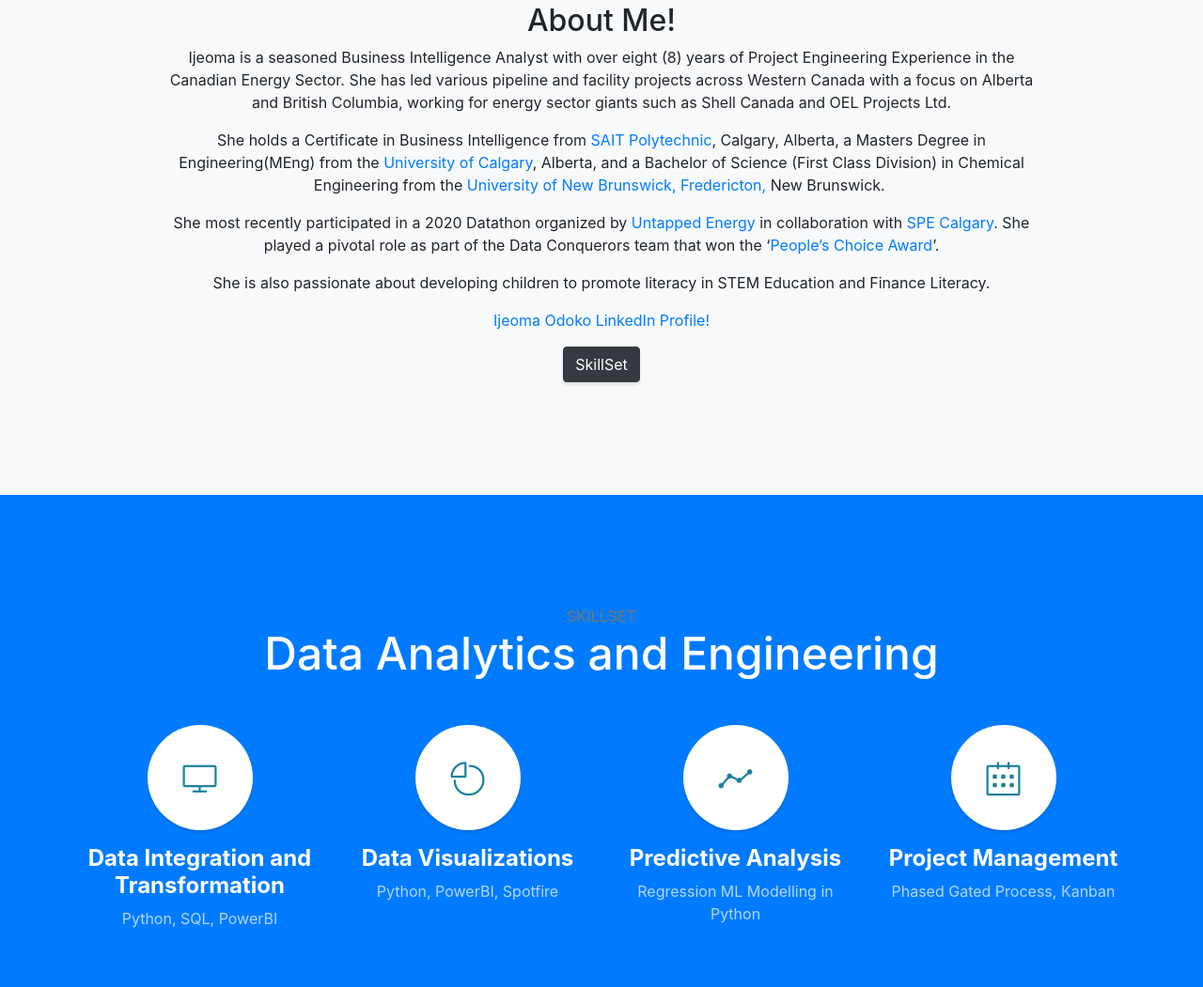
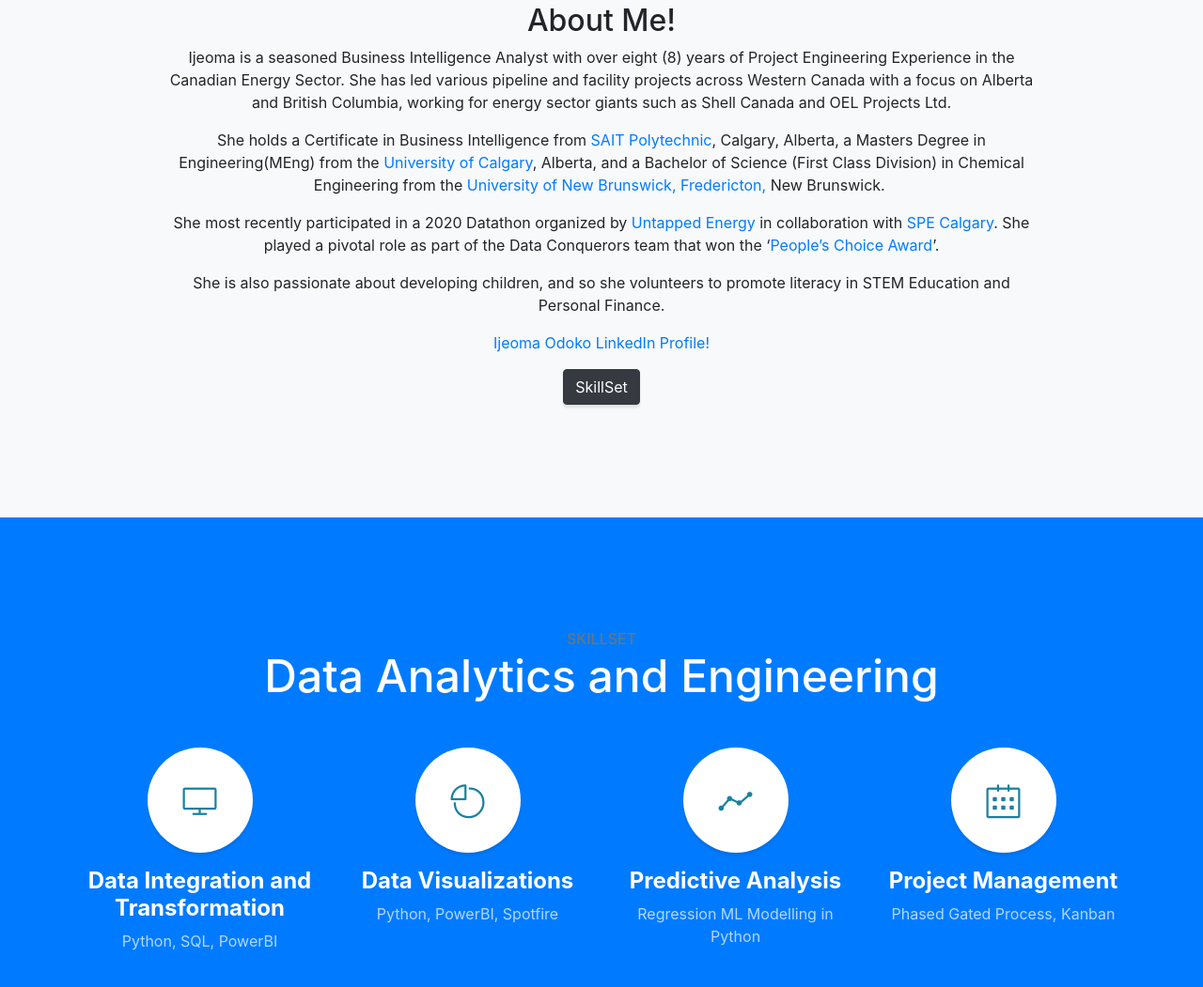
Before and after one commit to IjeomaOdoko/IjeomaOdoko.github.io, a website with bundled scripts: page index.html in a window 1280 px wide. Shown: the part 917-1968 px from the top of the page at 94% size. Built offline with nearby package versions, Linux system fonts and the light colour scheme.

Commit message:
Update index.html

```diff
--- a/index.html
+++ b/index.html
@@ -76,7 +76,7 @@
   <p>Ijeoma is a seasoned Business Intelligence Analyst with over eight (8) years of Project Engineering Experience in the Canadian Energy Sector. She has led various pipeline and facility projects across Western Canada with a focus on Alberta and British Columbia, working for energy sector giants such as Shell Canada and OEL Projects Ltd.</p>
 <p>She holds a Certificate in Business Intelligence from <a href="https://www.sait.ca/">SAIT Polytechnic</a>, Calgary, Alberta, a Masters Degree in Engineering(MEng) from the <a href="https://schulich.ucalgary.ca/">University of Calgary</a>, Alberta, and a Bachelor of Science (First Class Division) in Chemical Engineering from the <a href="https://www.unb.ca/fredericton/engineering/depts/chemical/index.html">University of New Brunswick, Fredericton,</a> New Brunswick.&nbsp;</p>
 <p>She most recently participated in a 2020 Datathon organized by <a href="https://www.untappedenergy.ca/">Untapped Energy</a> in collaboration with <a href="http://calgary.spe.org/home">SPE Calgary</a>. She played a pivotal role as part of the Data Conquerors team that won the &lsquo;<a href="https://www.youtube.com/watch?v=kLr9DExEfFY">People&rsquo;s Choice Award</a>&rsquo;.</p>
-<p>She is also passionate about developing&nbsp;children to promote literacy in STEM Education and Finance Literacy.</p>
+<p>She is also passionate about developing&nbsp;children, and so she volunteers to promote literacy in STEM Education and Personal Finance.</p>
 <p style="text-align: center;"><a href="https://www.linkedin.com/in/ijeoma-odoko-peng-meng-3b7b2430//" target="_blank" rel="noopener">Ijeoma Odoko LinkedIn Profile!</a></p>
           <a class="btn btn-dark btn-xl js-scroll-trigger" href="#skillset">SkillSet</a>
         </div>
```
